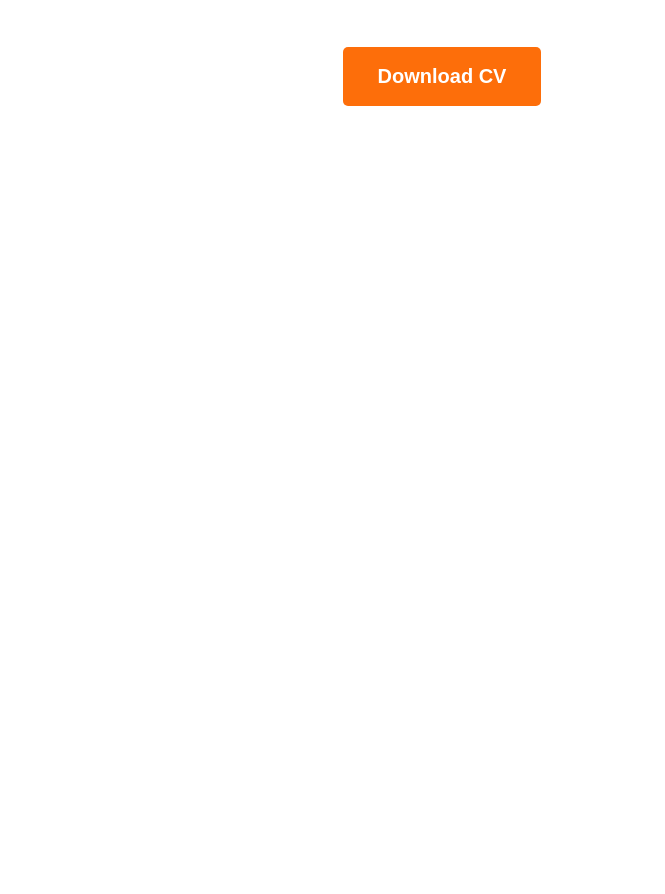
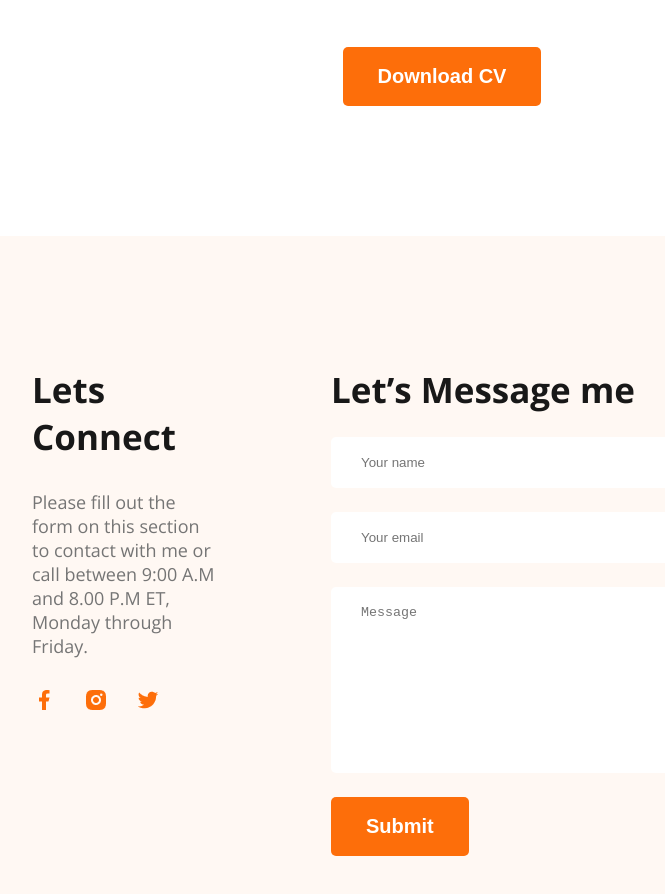
Before and after one commit to SayedSheikh/web-dev-portfolio, a plain HTML site: page index.html in a window 1280 px wide. Shown: the part 3340-4234 px from the top of the page, without its empty margins (198-863 px from the left). Before the commit the page ends 3576 px from the top, so only its background shows below. Drawn offline with nearby package versions, Linux system fonts and the light colour scheme.

Commit message:
footer style and html complete

```diff
--- a/index.html
+++ b/index.html
@@ -221,6 +221,31 @@
         </div>
       </section>
     </main>
-    <footer></footer>
+    <footer class="footer">
+      <div class="foot-column">
+        <h1 class="section-title footer-col-title">Lets Connect</h1>
+        <p class="section-para foot-pera">
+          Please fill out the form on this section to contact with me or call
+          between 9:00 A.M and 8.00 P.M ET, Monday through Friday.
+        </p>
+        <div class="social-icons">
+          <a href=""><img src="./images/icons/facebook.png" alt="" /></a>
+          <a href=""><img src="./images/icons/insta.png" alt="" /></a>
+          <a href=""><img src="./images/icons/twitter.png" alt="" /></a>
+        </div>
+      </div>
+      <div class="foot-column">
+        <h1 class="section-title footer-col-title">Let’s Message me</h1>
+        <input type="text" placeholder="Your name" />
+        <input type="email" placeholder="Your email" />
+        <textarea
+          name=""
+          id=""
+          cols="30"
+          rows="10"
+          placeholder="Message"></textarea>
+        <button type="submit" class="primary-btn">Submit</button>
+      </div>
+    </footer>
   </body>
 </html>
--- a/styles/style.css
+++ b/styles/style.css
@@ -213,3 +213,36 @@ main > section {
   text-align: center;
   margin-top: 50px;
 }
+/* footer design */
+.footer {
+  background: #fff8f3;
+  padding: 130px 230px;
+  display: flex;
+  gap: 110px;
+}
+.footer-col-title {
+  text-align: start;
+}
+.foot-pera {
+  text-align: start;
+}
+.social-icons img {
+  margin-right: 24px;
+}
+
+footer input[type="text"],
+footer input[type="email"],
+footer textarea {
+  display: block;
+  margin: 24px 0px;
+  width: 461px;
+  /* height: 64px; */
+  border: none;
+  background-color: #fff;
+  border-radius: 5px;
+  padding: 18px 30px;
+}
+
+textarea {
+  resize: none;
+}
```
